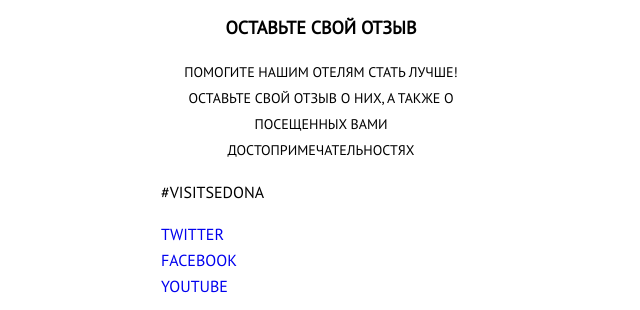
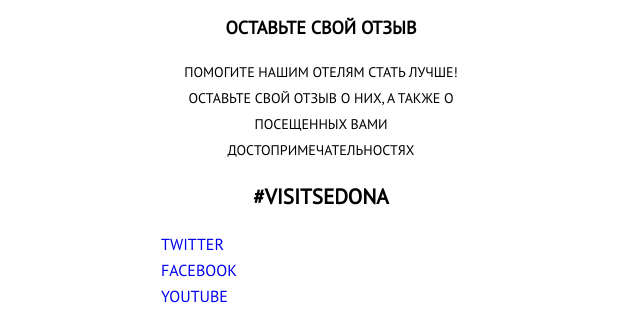
Before and after one commit to eugenia-smith/993019-sedona-19, a website: page source/form.html in a window 1280 px wide. Shown: the part 283-593 px from the top of the page, without its empty margins (319-959 px from the left). Drawn offline with nearby package versions, Linux system fonts and the light colour scheme; files that its build step writes are made by us from their sources.

Commit message:
стилизован хеш-тег

```diff
--- a/source/less/blocks/page-footer.less
+++ b/source/less/blocks/page-footer.less
@@ -3,7 +3,10 @@
 }
 
 .page-footer__hash-tag{
-
+  font-size: 21px;
+  font-weight: bold;
+  line-height: 26px;
+  text-align: center;
 }
 
 .page-footer__social{
```
